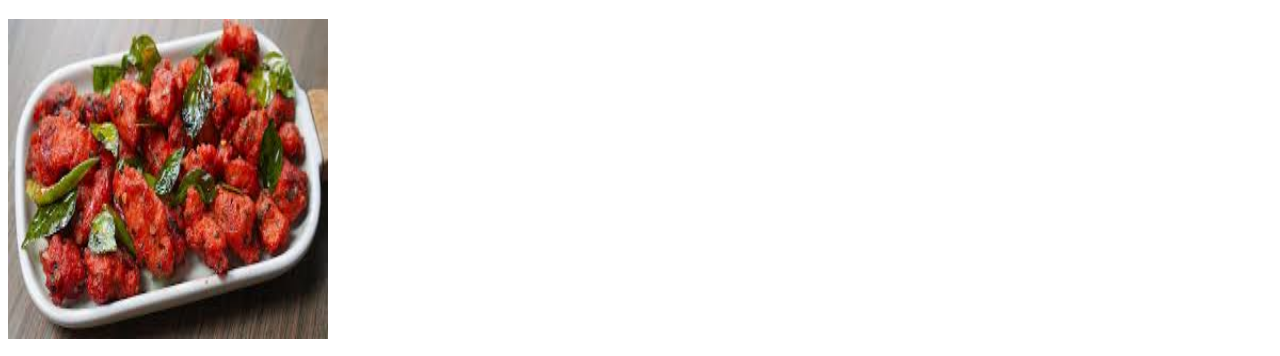
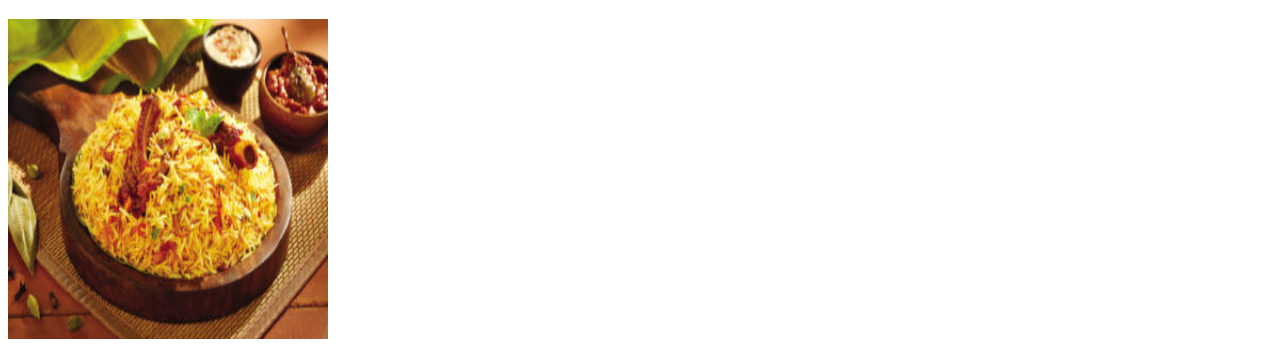
Before and after one commit to DhanushXploit/odin-recipe, a plain HTML site: page recipes/biriyani.html in a window 1280 px wide. Shown: the part 87-443 px from the top of the page. Drawn offline with Linux system fonts and the light colour scheme.

Commit message:
Update biriyani.html

```diff
--- a/recipes/biriyani.html
+++ b/recipes/biriyani.html
@@ -9,7 +9,7 @@
 <body>
     <!-- Recipe -->
     <h1>Biriyani</h1>
-    <img src="../images/Chicken-65.jpeg" alt="Chicken 65" height="320" width="320">
+    <img src="../images/biriyani.jpg" alt="biriyani" height="320px" width="320px">
     <p>Biryani is a mixed rice dish originating in <strong> South Asia </strong> , made with rice, meat or seafood, and spices. To cater to vegetarians, the meat or seafood can be substituted with vegetables or paneer. Sometimes eggs or potatoes are also added.</p>
 
 
```
